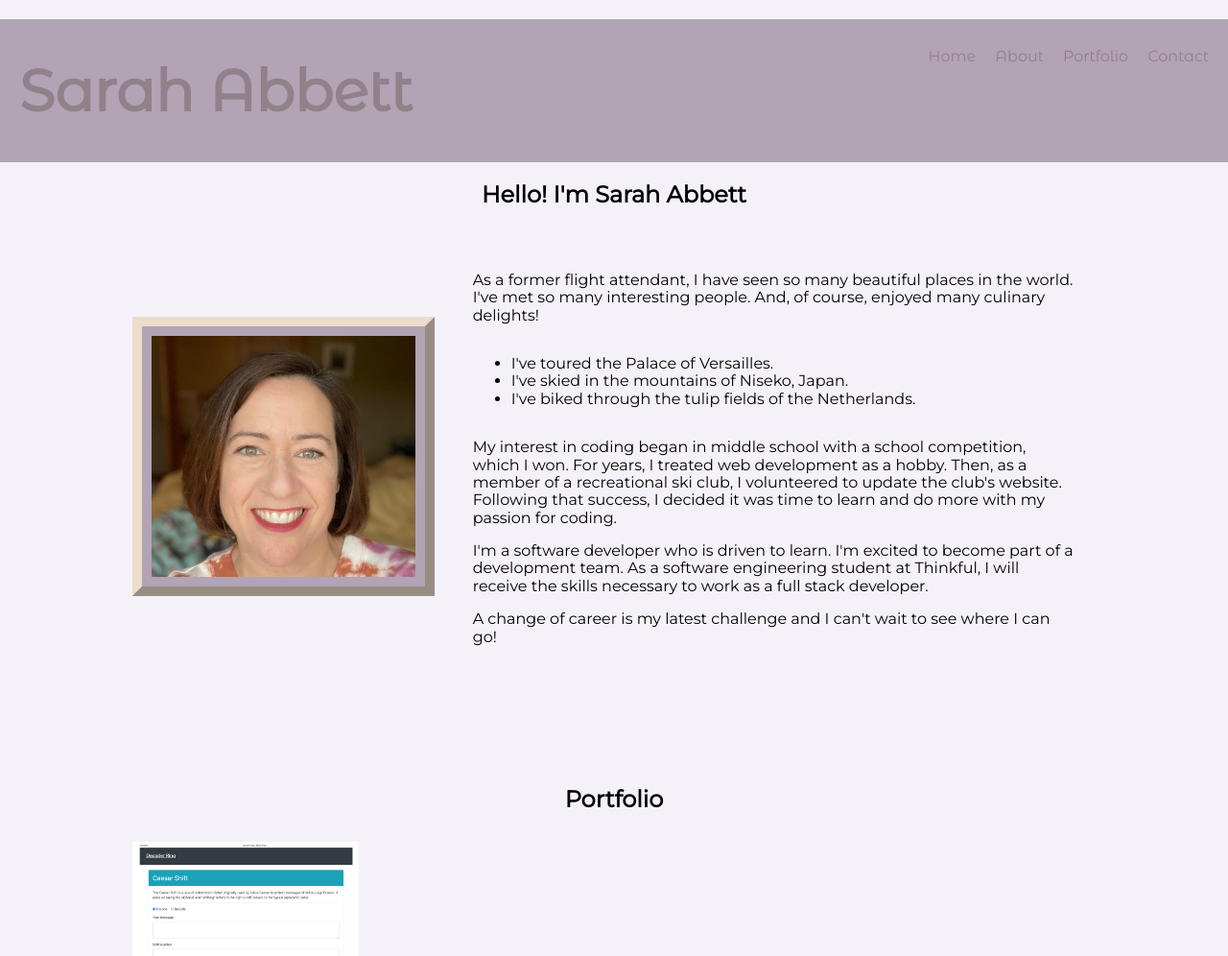
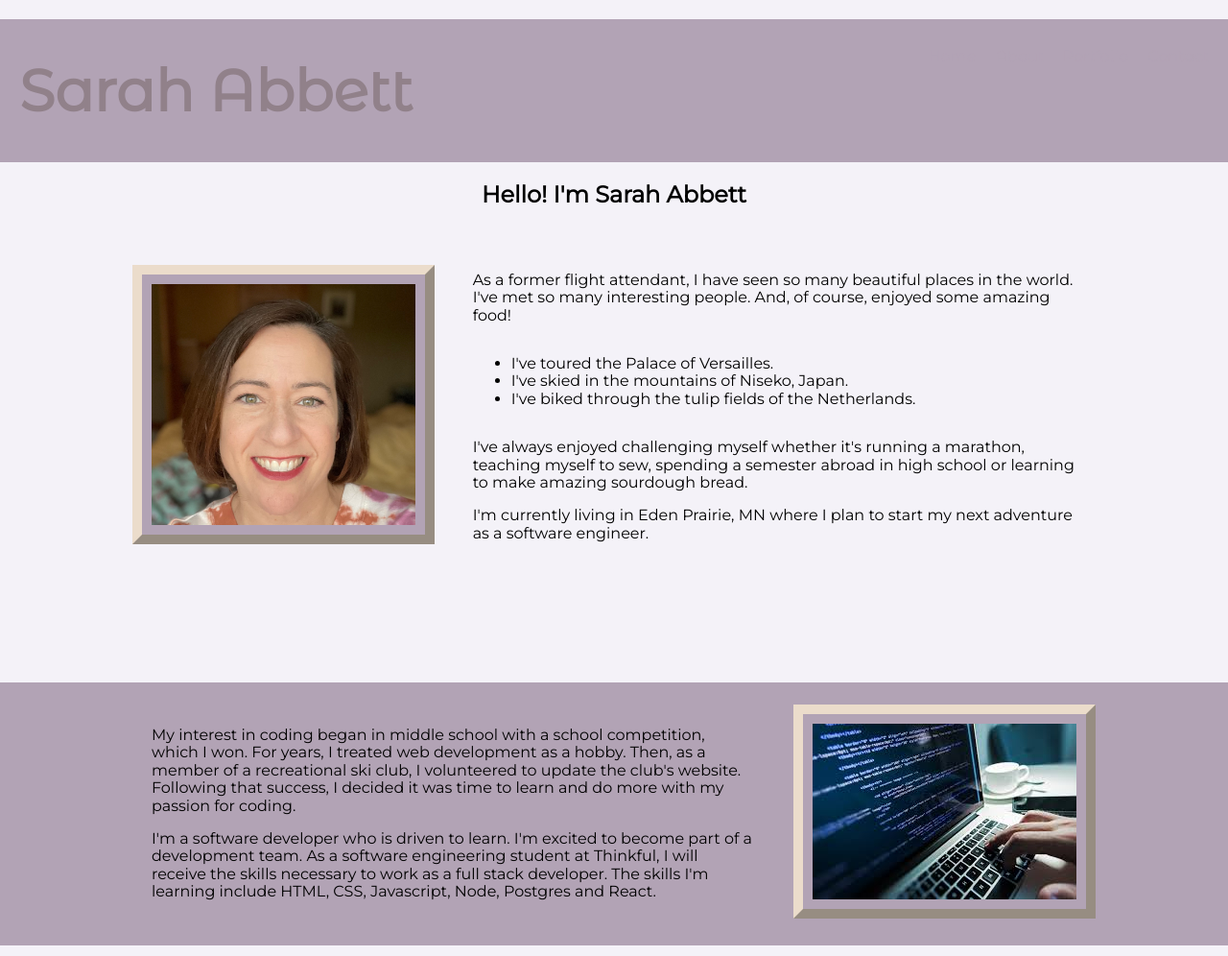
Before and after one commit to smabbett/portfolio-update, a plain HTML site: page index.html in a window 1280 px wide. Shown: the top 996 px of the page at 96% size. Drawn offline with nearby package versions, Linux system fonts and the light colour scheme; a script that the page names is missing; a web font is replaced by a local one.

Commit message:
added content to about me, added email

```diff
--- a/index.html
+++ b/index.html
@@ -26,7 +26,7 @@
 					</ul>
 				</nav>
 			</header>
-			<section id="about">
+			<section id="intro">
 				<h2>Hello! I'm Sarah Abbett</h2>
 				<div class="group">
 					<div class="item">
@@ -35,12 +35,23 @@
 					<div class="item-double">
 						<p>As a former flight attendant, I have seen so many beautiful places
 							in the world. I've met so many interesting people.
-							And, of course, enjoyed many culinary delights!</p>
+							And, of course, enjoyed some amazing food!</p>
 						<ul>
 							<li>I've toured the Palace of Versailles.</li>
 							<li>I've skied in the mountains of Niseko, Japan.</li>
 							<li>I've biked through the tulip fields of the Netherlands.</li>
 						</ul>
+						<p>I've always enjoyed challenging myself whether it's running a
+							marathon, teaching myself to sew, spending a semester abroad in high school
+							or learning to make amazing sourdough bread.</p>
+							<p>I'm currently living in Eden Prairie, MN where I plan to start
+								my next adventure as a software engineer.</p>
+					</div>
+				</div>
+			</section>
+			<section id="about-me">
+				<div class="group">
+					<div class="item-double">
 						<p>My interest in coding began in middle school with a school
 							competition, which I won. For years, I treated web development as
 							a hobby. Then, as a member of a recreational ski club, I volunteered
@@ -49,11 +60,15 @@
 						  <p>I'm a software developer who is driven to learn. I'm excited to
 							become part of a development team. As a software engineering student
 							at Thinkful, I will receive the skills necessary to work as a full
-              			stack developer.</p>
-						<p>A change of career is my latest challenge and I can't wait to
-			  			see where I can go!</p>
+							stack developer. The skills I'm learning include HTML, CSS, Javascript, Node, Postgres and React.</p>
+
+					</div>
+					<div class="item">
+						<img class="outset" src="images/coding.jpeg" alt="selfie">
 					</div>
 				</div>
+
+
 			</section>
 		   <!-- Portfolio -->
 		   <section id="portfolio">
@@ -112,7 +127,8 @@
 						<i class="fa fa-github fa-3x"></i></a>
 					<a href="https://www.linkedin.com/in/sarah-abbett/" target="_blank">
 						<i class="fa fa-linkedin-square fa-3x"></i></a>
-						<a href="mailto:email@example.com">Email me</a>
+					<a href="mailto:email@example.com">
+						<i class="fa fa-envelope-square fa-3x"></i></a>
 					</div>
 			</div>
 		</section>
--- a/style.css
+++ b/style.css
@@ -1,4 +1,3 @@
-@import url('https://fonts.googleapis.com/css?family=ABeeZee&display=swap');
 @import url('https://fonts.googleapis.com/css2?family=Montserrat+Alternates&display=swap');
 @import url('https://fonts.googleapis.com/css2?family=Montserrat&display=swap');
 
@@ -46,6 +45,10 @@ h1 {
 img {
   border: 1px;
   width: 100%;
+}
+
+#about-me {
+  background-color: #b2a3b5ff;
 }
 
 /*outset frame for image*/
@@ -119,33 +122,18 @@ h2 {
   text-align: center;
 }
 
-ul,
-ol {
+ul {
   display: inline-block;
 }
-hr {
-  width: 800px;
-  height: 50px;
-  border: none;
-  margin-top: 30px;
-  margin-bottom: 20px;
-  background-image: url('images/hr-joro-yordanov.png');
+a:link {
+  color: #b2a3b5ff;
 }
-a:link {
-  color: #91818aff;
-}
-a:visited {
-  color: rgb(137, 71, 153);
-}
+
 a:hover {
   color: #ebdccbff;
 }
 a:active {
   color: #aa9e88ff;
-}
-
-.reasons {
-  text-align: center;
 }
 
 #copyright {
```
Also changed, not shown: images/coding.jpeg (added), images/hr-joro-yordanov.png (deleted). Lines whose indentation alone changed are shown as unchanged.
